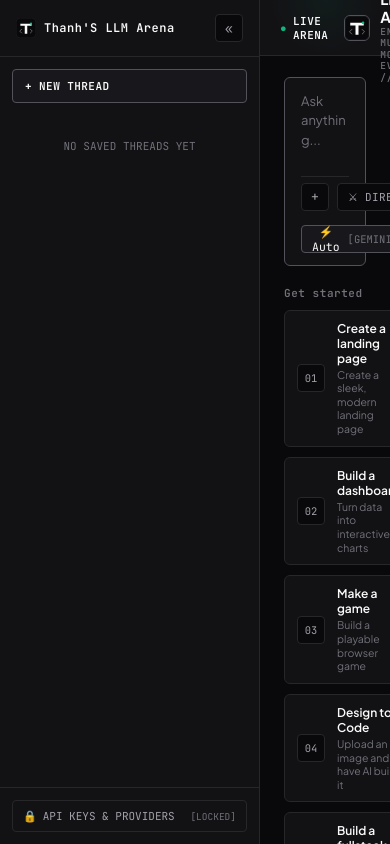
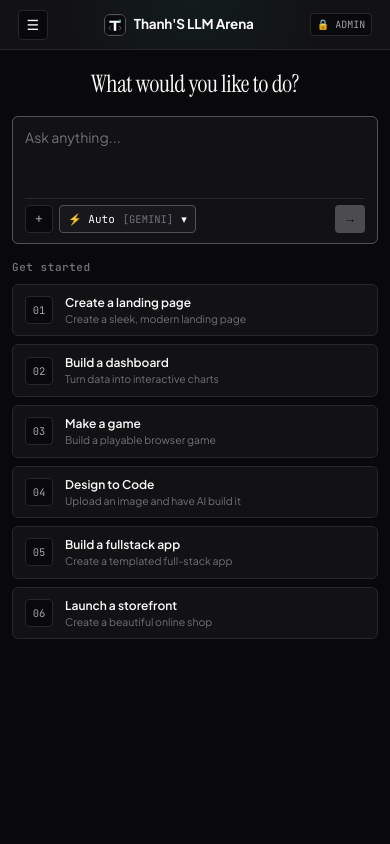
Before and after one commit to thanh2099/thanh-llm-arena, a React (Vite) app: page / in a window 390 px wide. Built offline with nearby package versions, Linux system fonts and the light colour scheme.

Commit message:
feat(mobile): add full responsive layout with off-canvas sidebar drawer and touch-friendly controls

```diff
--- a/src/client/App.tsx
+++ b/src/client/App.tsx
@@ -33,7 +33,9 @@ import { CompanyTopBanner } from './components/CompanyTopBanner';
 export const App: React.FC = () => {
   const [threads, setThreads] = useState<ChatThread[]>(() => loadThreads());
   const [activeThreadId, setActiveThreadId] = useState<string | null>(() => loadThreads()[0]?.id ?? null);
-  const [sidebarOpen, setSidebarOpen] = useState(true);
+  const [sidebarOpen, setSidebarOpen] = useState(() =>
+    typeof window !== 'undefined' ? window.innerWidth > 768 : true
+  );
   const [settingsOpen, setSettingsOpen] = useState(false);
   const [hideSettingsBtn, setHideSettingsBtn] = useState<boolean>(() => loadHideSettingsButton());
   const [isUnlocked, setIsUnlocked] = useState<boolean>(() => isSessionAuthenticated());
@@ -265,8 +267,18 @@ export const App: React.FC = () => {
         hideSettingsButton={hideSettingsBtn}
         isUnlocked={isUnlocked}
         onToggle={() => setSidebarOpen((v) => !v)}
-        onNewThread={() => setActiveThreadId(null)}
-        onSelectThread={(id) => setActiveThreadId(id)}
+        onNewThread={() => {
+          setActiveThreadId(null);
+          if (typeof window !== 'undefined' && window.innerWidth <= 768) {
+            setSidebarOpen(false);
+          }
+        }}
+        onSelectThread={(id) => {
+          setActiveThreadId(id);
+          if (typeof window !== 'undefined' && window.innerWidth <= 768) {
+            setSidebarOpen(false);
+          }
+        }}
         onRenameThread={(id, title) =>
           setThreads((prev) => prev.map((t) => (t.id === id ? { ...t, title } : t)))
         }
@@ -281,10 +293,19 @@ export const App: React.FC = () => {
         }}
       />
 
+      {sidebarOpen && (
+        <div
+          className="sidebar-mobile-backdrop"
+          onClick={() => setSidebarOpen(false)}
+          aria-hidden="true"
+        />
+      )}
+
       <main className="workspace-main">
         <CompanyTopBanner
           onOpenSettings={() => setSettingsOpen(true)}
           isUnlocked={isUnlocked}
+          onToggleSidebar={() => setSidebarOpen((v) => !v)}
         />
         {!activeThread || activeThread.messages.length === 0 ? (
           <HeroLanding
--- a/src/client/components/CompanyTopBanner.tsx
+++ b/src/client/components/CompanyTopBanner.tsx
@@ -4,17 +4,30 @@ import React from 'react';
 export interface CompanyTopBannerProps {
   onOpenSettings: () => void;
   isUnlocked?: boolean;
+  onToggleSidebar?: () => void;
 }
 
 export const CompanyTopBanner: React.FC<CompanyTopBannerProps> = ({
   onOpenSettings,
   isUnlocked = false,
+  onToggleSidebar,
 }) => {
   return (
     <header className="workspace-top-banner">
       <div className="top-banner-inner">
         {/* Left Telemetry Cluster */}
         <div className="top-banner-left">
+          {onToggleSidebar && (
+            <button
+              type="button"
+              className="top-banner-mobile-menu-btn"
+              onClick={onToggleSidebar}
+              title="Toggle sidebar menu"
+              aria-label="Toggle navigation"
+            >
+              ☰
+            </button>
+          )}
           <div className="top-banner-live-pill">
             <span className="connecting-dot">●</span>
             <span className="top-banner-live-label">LIVE ARENA</span>
--- a/src/client/styles/theme.css
+++ b/src/client/styles/theme.css
@@ -48,9 +48,11 @@ button {
 .app-shell {
   display: flex;
   height: 100vh;
+  height: 100dvh;
   width: 100vw;
   overflow: hidden;
   background: var(--bg-canvas);
+  position: relative;
 }
 
 /* Sidebar */
@@ -1251,3 +1253,202 @@ button {
   color: var(--signal-danger);
   margin-top: 2px;
 }
+
+/* ==========================================================================
+   Mobile Responsive Rules (Android / iOS / Tablets <= 768px)
+   ========================================================================== */
+
+.top-banner-mobile-menu-btn {
+  display: none;
+}
+
+@media (max-width: 768px) {
+  /* Off-canvas mobile sidebar drawer */
+  .sidebar-collapsed {
+    display: none !important;
+  }
+
+  .sidebar-rail {
+    position: fixed !important;
+    top: 0 !important;
+    bottom: 0 !important;
+    left: 0 !important;
+    width: 280px !important;
+    max-width: 85vw !important;
+    z-index: 200 !important;
+    box-shadow: 8px 0 32px rgba(0, 0, 0, 0.85);
+    background: var(--bg-surface);
+  }
+
+  .sidebar-mobile-backdrop {
+    position: fixed;
+    inset: 0;
+    background: rgba(0, 0, 0, 0.65);
+    backdrop-filter: blur(2px);
+    z-index: 190;
+  }
+
+  /* Fixed Top Company Banner on Mobile */
+  .workspace-top-banner {
+    height: 50px;
+    min-height: 50px;
+  }
+
+  .top-banner-inner {
+    padding: 0 10px;
+    gap: 8px;
+  }
+
+  .top-banner-mobile-menu-btn {
+    display: inline-flex;
+    align-items: center;
+    justify-content: center;
+    width: 30px;
+    height: 30px;
+    border: 1px solid var(--border-subtle);
+    border-radius: 4px;
+    background: var(--bg-canvas);
+    font-family: var(--font-mono);
+    font-size: 14px;
+    color: var(--text-primary);
+    cursor: pointer;
+    flex-shrink: 0;
+  }
+
+  .top-banner-left .top-banner-live-pill,
+  .top-banner-left .top-banner-pipe,
+  .top-banner-left .top-banner-telemetry-item {
+    display: none !important;
+  }
+
+  .top-banner-center {
+    flex: 1;
+    justify-content: center;
+  }
+
+  .top-banner-brand-container {
+    gap: 8px;
+    padding: 2px 6px;
+  }
+
+  .top-banner-logo {
+    width: 22px;
+    height: 22px;
+  }
+
+  .top-banner-brand-name {
+    font-size: 13.5px;
+    white-space: nowrap;
+  }
+
+  .top-banner-brand-sub {
+    display: none !important;
+  }
+
+  .top-banner-right .top-banner-model-pill {
+    display: none !important;
+  }
+
+  .top-banner-admin-btn {
+    padding: 4px 6px;
+    font-size: 10px;
+    flex-shrink: 0;
+  }
+
+  /* Hero Landing on Mobile */
+  .arena-hero-container {
+    padding: 16px 12px 24px;
+    align-items: flex-start;
+  }
+
+  .arena-hero-inner {
+    gap: 16px;
+  }
+
+  .arena-hero-title {
+    font-size: 24px;
+    text-align: center;
+    margin-top: 4px;
+  }
+
+  .arena-starter-grid {
+    grid-template-columns: 1fr;
+    gap: 8px;
+  }
+
+  .arena-starter-card {
+    padding: 10px 12px;
+  }
+
+  /* Composer on Mobile */
+  .ag-composer {
+    padding: 10px 12px 10px;
+    gap: 8px;
+  }
+
+  .ag-textarea {
+    font-size: 14px;
+    min-height: 52px;
+    max-height: 160px;
+  }
+
+  .ag-toolbar {
+    flex-wrap: wrap;
+    gap: 6px;
+  }
+
+  .ag-toolbar-left {
+    gap: 6px;
+    flex: 1;
+  }
+
+  .ag-mode-pill {
+    display: none !important;
+  }
+
+  .ag-model-pill {
+    font-size: 11px;
+    height: 28px;
+    padding: 0 8px;
+  }
+
+  .ag-dropdown-menu {
+    width: min(92vw, 340px);
+    left: 0;
+  }
+
+  /* Docked Composer & Chat Thread on Mobile */
+  .docked-composer-bar {
+    padding: 8px 12px calc(8px + env(safe-area-inset-bottom, 8px));
+  }
+
+  .thread-scroll-region {
+    padding: 12px 10px;
+    gap: 12px;
+  }
+
+  .turn-row {
+    padding: 14px 14px;
+  }
+
+  .turn-meta {
+    font-size: 10px;
+    gap: 6px;
+  }
+
+  .turn-markdown-prose {
+    font-size: 13px;
+  }
+
+  .turn-markdown-prose ol,
+  .turn-markdown-prose ul {
+    padding-left: 20px;
+  }
+
+  /* Settings Modal on Mobile */
+  .modal-panel {
+    width: 94vw;
+    max-height: 85vh;
+    overflow-y: auto;
+  }
+}
```
